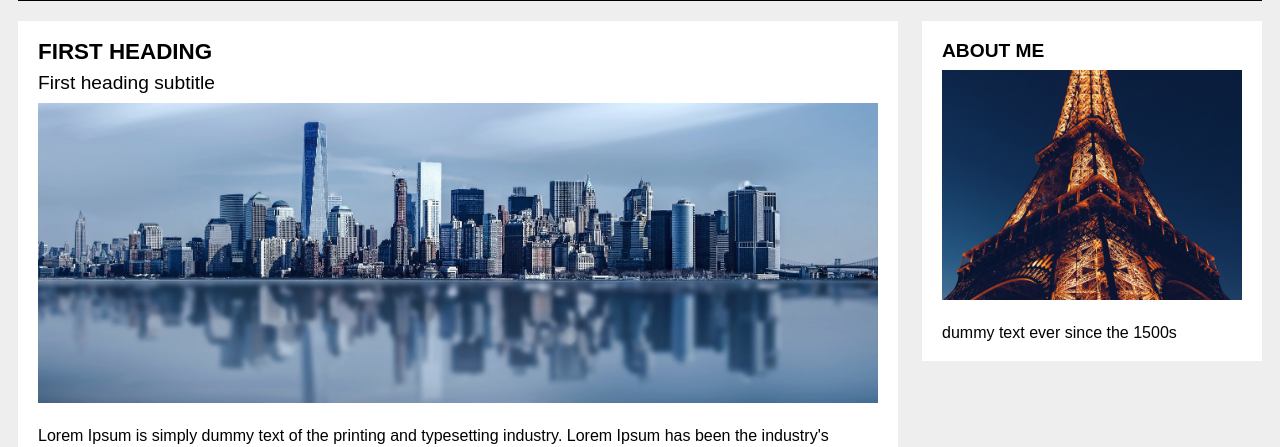
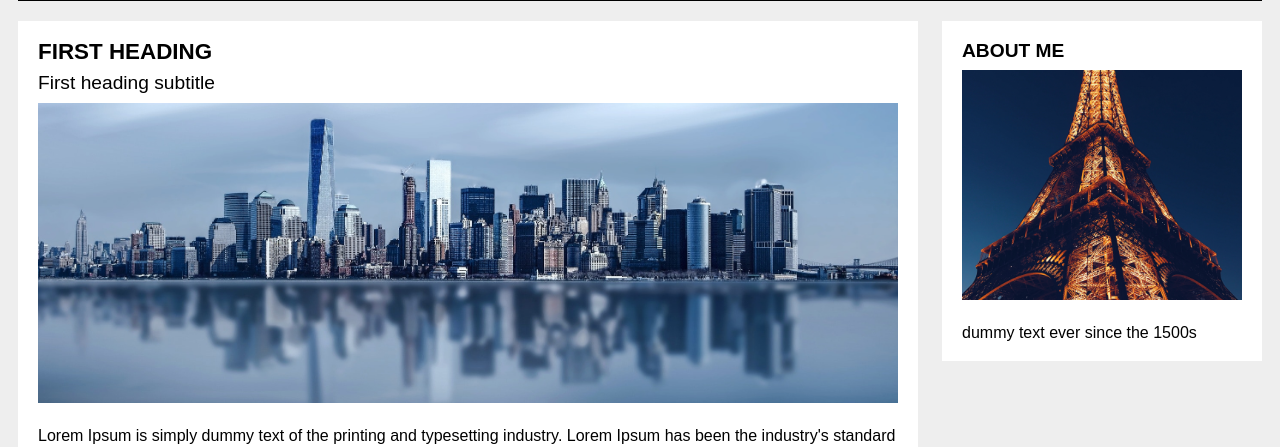
Before and after one commit to raphael94360/my-blog-bis, a React (Create React App) app: page / in a window 1280 px wide. Shown: the part 175-622 px from the top of the page. Built offline with nearby package versions, Linux system fonts and the light colour scheme.

Commit message:
ajustement sur img media queries 320px

```diff
--- a/src/assets/css/main.scss
+++ b/src/assets/css/main.scss
@@ -35,7 +35,7 @@
     &--item img {
       object-fit: cover;
       object-position: center;
-      min-width: 300px;
+      min-width: 280px;
       max-height: 300px;
       background-color: #ddd;
       margin-bottom: 20px;
@@ -66,7 +66,7 @@
     img {
       object-fit: cover;
       object-position: center;
-      min-width: 300px;
+      min-width: 280px;
       max-height: 230px;
       background-color: #ddd;
       margin-bottom: 20px;
```
